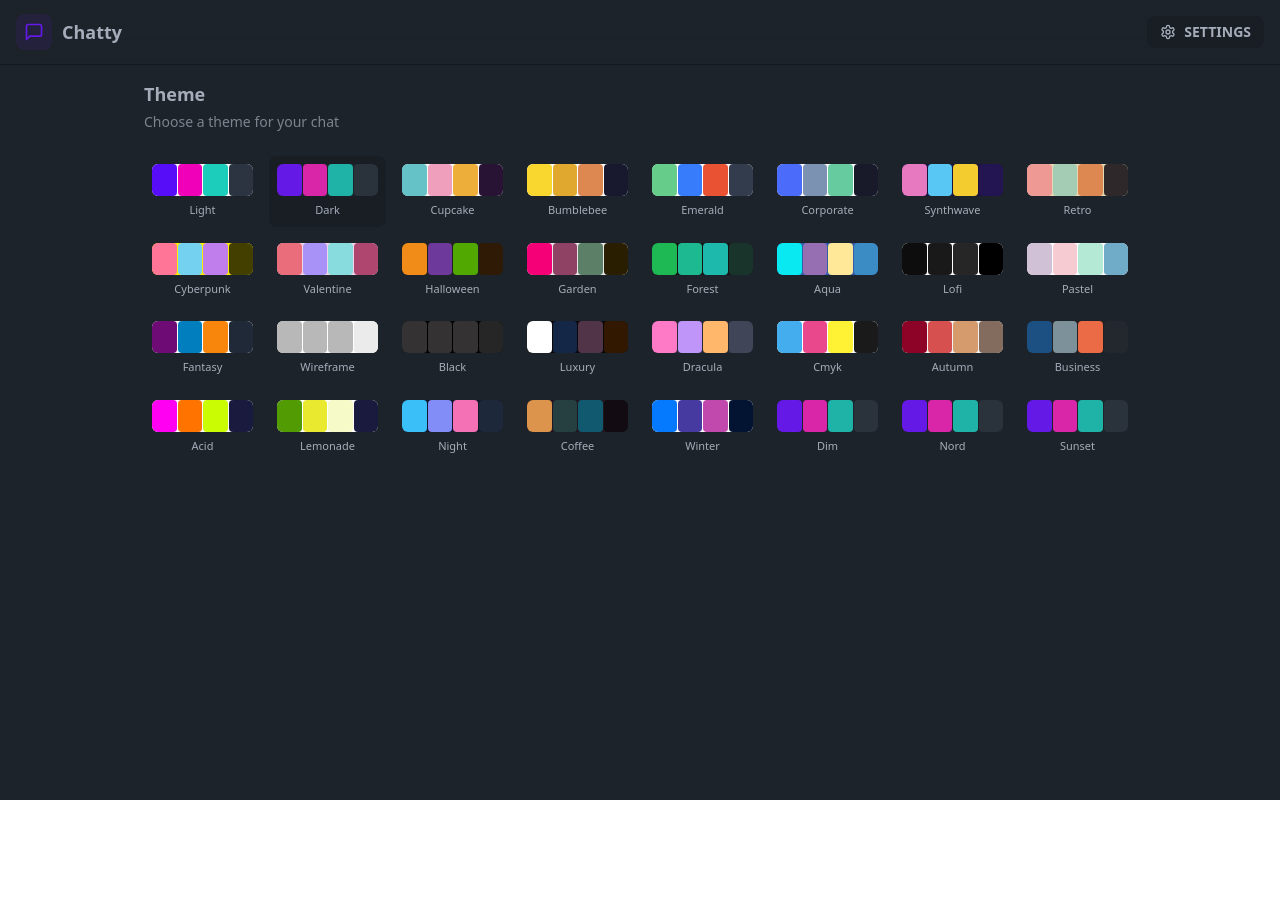
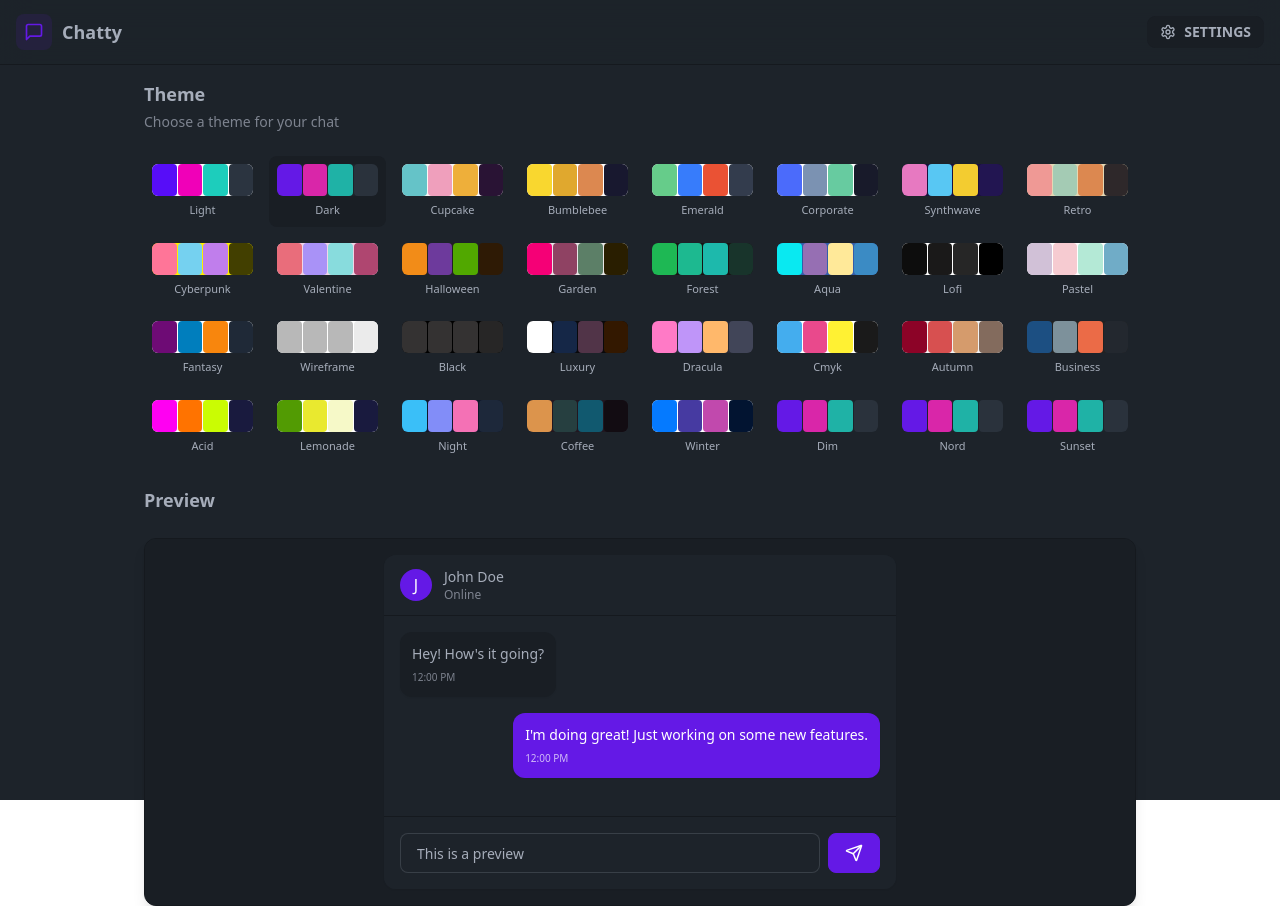
Before and after one commit to Cphasanulbanna/Velo-Chat, a React (Vite) app in the folder client/: page /settings in a window 1280 px wide. Before the commit the page ends 800 px from the top, so only its background shows below. Built offline with nearby package versions, Linux system fonts and the light colour scheme; no server answers.

Commit message:
list messsgaes and users apis

```diff
--- a/client/src/pages/SettingsPage.jsx
+++ b/client/src/pages/SettingsPage.jsx
@@ -1,5 +1,15 @@
+import { Send } from "lucide-react";
 import { useThemeStore } from "./../store/useThemeStore";
 import { THEMES } from "./../constants/index";
+
+const PREVIEW_MESSAGES = [
+  { id: 1, content: "Hey! How's it going?", isSent: false },
+  {
+    id: 2,
+    content: "I'm doing great! Just working on some new features.",
+    isSent: true,
+  },
+];
 const SettingsPage = () => {
   const { theme, setTheme } = useThemeStore();
   return (
@@ -40,6 +50,82 @@
             );
           })}
         </div>
+
+        <h3 className="text-lg font-semibold mb-3">Preview</h3>
+        <div className="rounded-xl border border-base-300 overflow-hidden bg-base-100 shadow-lg">
+          <div className="p-4 bg-base-200">
+            <div className="max-w-lg mx-auto">
+              {/* Mock Chat UI */}
+              <div className="bg-base-100 rounded-xl shadow-sm overflow-hidden">
+                {/* Chat Header */}
+                <div className="px-4 py-3 border-b border-base-300 bg-base-100">
+                  <div className="flex items-center gap-3">
+                    <div className="w-8 h-8 rounded-full bg-primary flex items-center justify-center text-primary-content font-medium">
+                      J
+                    </div>
+                    <div>
+                      <h3 className="font-medium text-sm">John Doe</h3>
+                      <p className="text-xs text-base-content/70">Online</p>
+                    </div>
+                  </div>
+                </div>
+
+                {/* Chat Messages */}
+                <div className="p-4 space-y-4 min-h-[200px] max-h-[200px] overflow-y-auto bg-base-100">
+                  {PREVIEW_MESSAGES.map((message) => (
+                    <div
+                      key={message.id}
+                      className={`flex ${
+                        message.isSent ? "justify-end" : "justify-start"
+                      }`}
+                    >
+                      <div
+                        className={`
+                          max-w-[80%] rounded-xl p-3 shadow-sm
+                          ${
+                            message.isSent
+                              ? "bg-primary text-primary-content"
+                              : "bg-base-200"
+                          }
+                        `}
+                      >
+                        <p className="text-sm">{message.content}</p>
+                        <p
+                          className={`
+                            text-[10px] mt-1.5
+                            ${
+                              message.isSent
+                                ? "text-primary-content/70"
+                                : "text-base-content/70"
+                            }
+                          `}
+                        >
+                          12:00 PM
+                        </p>
+                      </div>
+                    </div>
+                  ))}
+                </div>
+
+                {/* Chat Input */}
+                <div className="p-4 border-t border-base-300 bg-base-100">
+                  <div className="flex gap-2">
+                    <input
+                      type="text"
+                      className="input input-bordered flex-1 text-sm h-10"
+                      placeholder="Type a message..."
+                      value="This is a preview"
+                      readOnly
+                    />
+                    <button className="btn btn-primary h-10 min-h-0">
+                      <Send size={18} />
+                    </button>
+                  </div>
+                </div>
+              </div>
+            </div>
+          </div>
+        </div>
       </div>
     </div>
   );
--- /dev/null
+++ b/client/src/store/useChatStore.js
@@ -0,0 +1,35 @@
+import { create } from "zustand";
+import { toast } from "react-hot-toast";
+import { axiosInstance } from "./../lib/axios";
+
+export const useChatStore = create((set) => ({
+  messages: [],
+  users: [],
+  selectedUser: null,
+  isUsersLoading: false,
+  isMessagesLoading: false,
+
+  getUsers: async () => {
+    set({ isUsersLoading: true });
+    try {
+      const response = await axiosInstance.get("/messages/users");
+      set({ users: response.data?.users });
+    } catch (error) {
+      toast.error(error.response.data.message);
+    } finally {
+      set({ isUsersLoading: false });
+    }
+  },
+
+  getMessages: async (userId) => {
+    set({ isMessagesLoading: true });
+    try {
+      const response = await axiosInstance.get(`/messages/${userId}`);
+      set({ messages: response.data?.messages });
+    } catch (error) {
+      toast.error(error.response.data.message);
+    } finally {
+      set({ isMessagesLoading: false });
+    }
+  },
+}));
```
